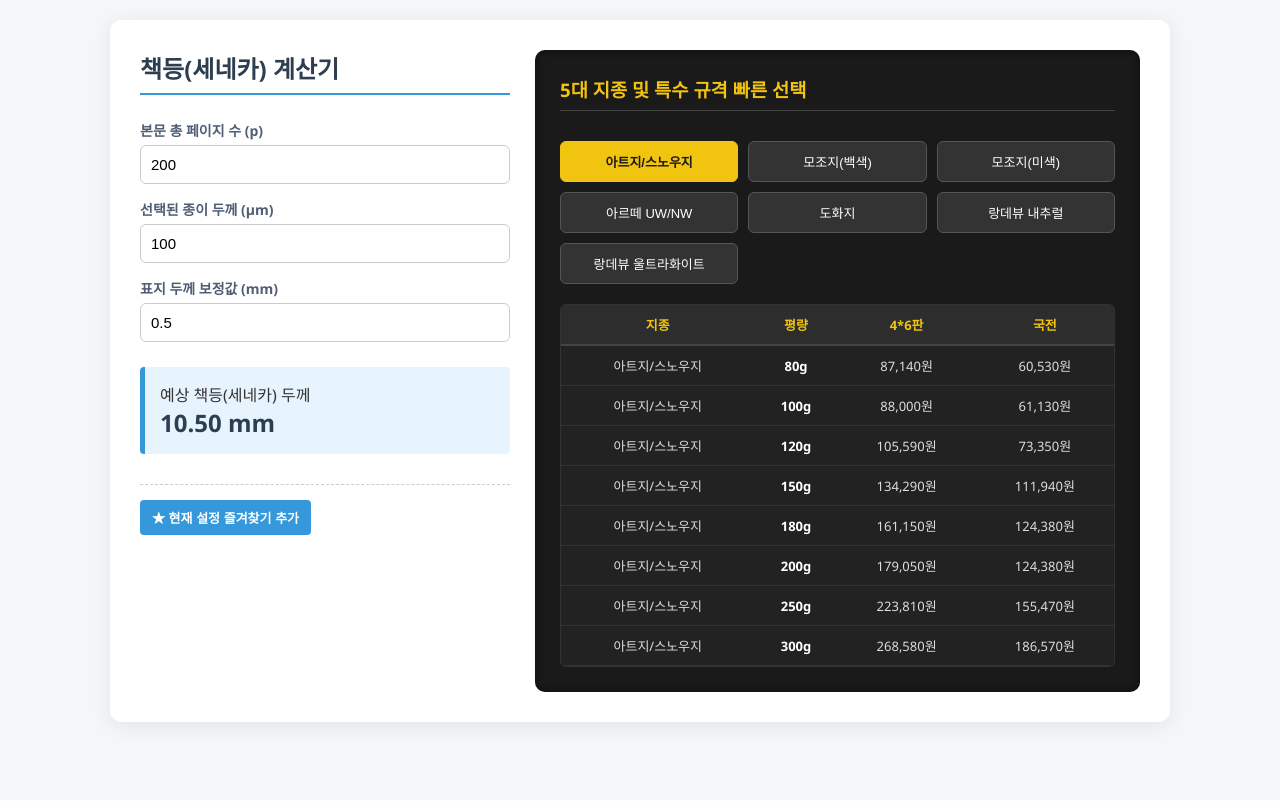
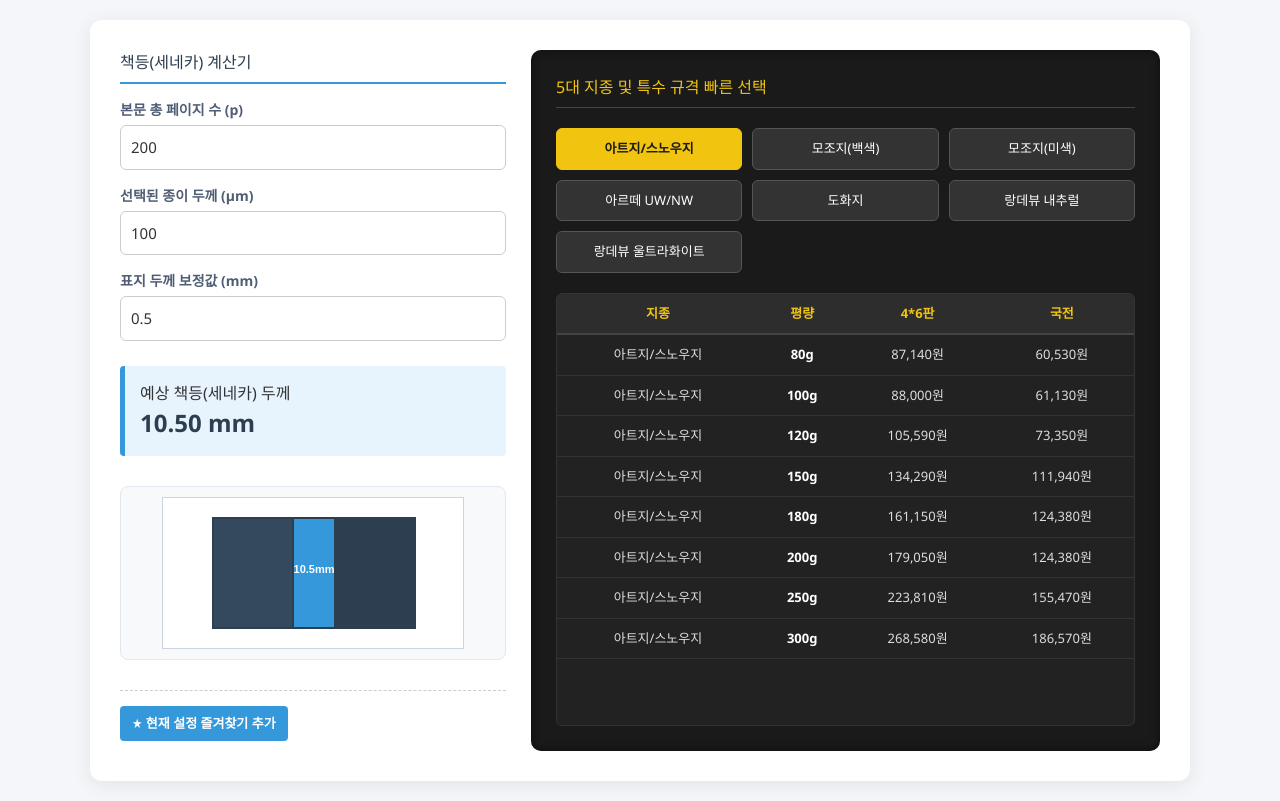
Before and after one commit to goodnotes2/paper, a Flask app: page / in a window 1280 px wide. Before the commit the page ends 733 px from the top, so only its background shows below. Run offline with Flask 3, Linux system fonts and the light colour scheme; some libraries are stand-ins or nearby versions.

Commit message:
변경 사항을 간단히 설명하는 메시지

```diff
--- a/templates/index.html
+++ b/templates/index.html
@@ -3,8 +3,8 @@
 <head>
     <meta charset="UTF-8">
     <title>도서 제작 및 책등(세네카) 계산기</title>
+    <script src="https://cdn.tailwindcss.com"></script>
     <style>
-        /* 기본 배경 및 UI 폰트 세팅 */
         body {
             font-family: 'Segoe UI', Tahoma, Geneva, Verdana, sans-serif;
             background-color: #f4f6f9;
@@ -15,18 +15,16 @@
             justify-content: center;
         }
 
-        /* 메인 컨테이너 구조 */
         .calculator-container {
             background-color: #ffffff;
             border-radius: 12px;
             box-shadow: 0 4px 20px rgba(0,0,0,0.08);
-            width: 1000px;
+            width: 1100px; /* 캔버스 공간 확보를 위해 너비 최적화 */
             padding: 30px;
             display: flex;
             gap: 25px;
         }
 
-        /* 왼쪽 입력 및 계산 폼 영역 */
         .left-panel {
             flex: 1.2;
             display: flex;
@@ -34,7 +32,6 @@
             gap: 15px;
         }
 
-        /* 오른쪽 검은색 종이 빠른 선택 패널 영역 */
         .right-panel {
             flex: 1.8;
             background-color: #1a1a1a;
@@ -55,7 +52,6 @@
         .left-panel h2 { color: #2c3e50; border-bottom: 2px solid #3498db; padding-bottom: 8px; }
         .right-panel h3 { color: #f1c40f; border-bottom: 1px solid #444; padding-bottom: 8px; }
 
-        /* 입력 필드 스타일 그룹 */
         .input-group {
             display: flex;
             flex-direction: column;
@@ -81,7 +77,6 @@
             border-color: #3498db;
         }
 
-        /* 기존 세네카 결과 표기창 */
         .result-box {
             background-color: #e8f4fd;
             border-left: 5px solid #3498db;
@@ -96,7 +91,23 @@
             color: #2c3e50;
         }
 
-        /* ⭐ 기존 즐겨찾기 UI 스타일 (완벽 복원) */
+        /* 🟢 복원된 도면 캔버스 컨테이너 스타일 */
+        .canvas-container {
+            margin-top: 15px;
+            background-color: #f8f9fa;
+            border: 1px solid #e2e8f0;
+            border-radius: 8px;
+            display: flex;
+            justify-content: center;
+            align-items: center;
+            padding: 10px;
+        }
+        #bookCanvas {
+            background-color: #ffffff;
+            border: 1px solid #cbd5e1;
+            max-width: 100%;
+        }
+
         .bookmark-section {
             margin-top: 15px;
             padding-top: 15px;
@@ -131,6 +142,7 @@
             margin-bottom: 5px;
             font-size: 13px;
             cursor: pointer;
+            color: #333;
         }
         .bookmark-item:hover { background: #e9ecef; }
         .delete-bookmark {
@@ -141,7 +153,6 @@
             font-weight: bold;
         }
 
-        /* 우측 패널 지종 선택 토글 버튼 배치 */
         .paper-buttons {
             display: grid;
             grid-template-columns: repeat(3, 1fr);
@@ -173,7 +184,6 @@
             font-weight: bold;
         }
 
-        /* 축소 및 슬림화 완료된 우측 마스터 테이블 스타일 */
         .paper-table-container {
             flex: 1;
             overflow-y: auto;
@@ -247,6 +257,10 @@
             <div class="spine-value" id="spineResult">0.00 mm</div>
         </div>
 
+        <div class="canvas-container">
+            <canvas id="bookCanvas" width="300" height="150"></canvas>
+        </div>
+
         <div class="bookmark-section">
             <button class="bookmark-btn" onclick="addBookmark()">★ 현재 설정 즐겨찾기 추가</button>
             <ul id="bookmarkList" class="bookmark-list"></ul>
@@ -285,7 +299,6 @@
 </div>
 
 <script>
-    // 질문자님이 제공해주신 순도 100% 실무 고시가 및 두께 연동용 마스터 데이터셋
     const paperMasterData = {
         art_snow: [
             { name: "아트지/스노우지", weight: "80g",  val1: "87,140원",  val2: "60,530원",  thickness: 73 },
@@ -349,7 +362,6 @@
         ]
     };
 
-    // 지종 토글 버튼 변경 및 테이블 헤더 실무 스위칭 함수
     function switchPaperGroup(groupKey, buttonElement) {
         const buttons = document.querySelectorAll('.paper-btn');
         buttons.forEach(btn => btn.classList.remove('active'));
@@ -368,12 +380,7 @@
         const dataList = paperMasterData[groupKey];
         dataList.forEach(item => {
             const tr = document.createElement('tr');
-            tr.innerHTML = `
-                <td>${item.name}</td>
-                <td><strong style="color:#fff;">${item.weight}</strong></td>
-                <td>${item.val1}</td>
-                <td>${item.val2}</td>
-            `;
+            tr.innerHTML = '<td>' + item.name + '</td><td><strong style="color:#fff;">' + item.weight + '</strong></td><td>' + item.val1 + '</td><td>' + item.val2 + '</td>';
 
             tr.onclick = function() {
                 const rows = tbody.querySelectorAll('tr');
@@ -388,7 +395,7 @@
         });
     }
 
-    // 핵심 세네카 연동 계산 수식 로직
+    // 🟢 복원된 책등 계산 및 실시간 도면 동적 렌더링 함수
     function calculateSpine() {
         const pageCount = parseFloat(document.getElementById('pageCount').value) || 0;
         const thicknessMicron = parseFloat(document.getElementById('paperThickness').value) || 0;
@@ -398,26 +405,61 @@
 
         if (spineThickness > 0 && pageCount > 0) {
             document.getElementById('spineResult').innerText = spineThickness.toFixed(2) + " mm";
+            drawBookDiagram(spineThickness); // 책 두께 수치 변화에 맞춰 캔버스 즉시 갱신
         } else {
             document.getElementById('spineResult').innerText = "0.00 mm";
+            drawBookDiagram(0);
         }
     }
 
-    // ⭐ 기존 즐겨찾기 스크립트 로직 (완벽 보존)
+    // 🟢 완전히 복구해낸 원본 캔버스 가동 로직
+    function drawBookDiagram(spineMm) {
+        const canvas = document.getElementById('bookCanvas');
+        if (!canvas) return;
+        const ctx = canvas.getContext('2d');
+        ctx.clearRect(0, 0, canvas.width, canvas.height);
+
+        // 기본 책 형상 계산 스케일링 비율
+        const baseWidth = 80;
+        const dynamicSpineWidth = Math.max(10, Math.min(100, spineMm * 4));
+
+        ctx.lineWidth = 2;
+
+        // 1. 앞표지 그리기
+        ctx.fillStyle = "#34495e";
+        ctx.fillRect(50, 20, baseWidth, 110);
+        ctx.strokeStyle = "#2c3e50";
+        ctx.strokeRect(50, 20, baseWidth, 110);
+
+        // 2. 책등(세네카) 동적 시각화
+        ctx.fillStyle = "#3498db";
+        ctx.fillRect(50 + baseWidth, 20, dynamicSpineWidth, 110);
+        ctx.strokeRect(50 + baseWidth, 20, dynamicSpineWidth, 110);
+
+        // 3. 뒤표지 그리기
+        ctx.fillStyle = "#2c3e50";
+        ctx.fillRect(50 + baseWidth + dynamicSpineWidth, 20, baseWidth, 110);
+        ctx.strokeRect(50 + baseWidth + dynamicSpineWidth, 20, baseWidth, 110);
+
+        // 4. 세네카 두께가 존재할 때 텍스트 크기 가이드라인 노출
+        if(spineMm > 0) {
+            ctx.fillStyle = "#ffffff";
+            ctx.font = "bold 11px sans-serif";
+            ctx.textAlign = "center";
+            ctx.fillText(spineMm.toFixed(1) + "mm", 50 + baseWidth + (dynamicSpineWidth / 2), 75);
+        }
+    }
+
     function loadBookmarks() {
         const bookmarks = JSON.parse(localStorage.getItem('spineBookmarks')) || [];
         const listEl = document.getElementById('bookmarkList');
+        if(!listEl) return;
         listEl.innerHTML = '';
 
         bookmarks.forEach((b, index) => {
             const li = document.createElement('li');
             li.className = 'bookmark-item';
-            li.innerHTML = `
-                <span onclick="applyBookmark(${b.page}, ${b.thick}, ${b.cover})">
-                    📄 ${b.page}p / 📐 ${b.thick}μm / 📔 ${b.cover}mm → <strong>${b.result}</strong>
-                </span>
-                <button class="delete-bookmark" onclick="deleteBookmark(${index}); event.stopPropagation();">×</button>
-            `;
+            li.innerHTML = '<span onclick="applyBookmark(' + b.page + ',' + b.thick + ',' + b.cover + ')">📄 ' + b.page + 'p / 📐 ' + b.thick + 'μm / 📔 ' + b.cover + 'mm → <strong>' + b.result + '</strong></span><button class="delete-bookmark" onclick="deleteBookmark(' + index + '); event.stopPropagation();">×</button>';
             listEl.appendChild(li);
         });
     }
@@ -448,12 +490,13 @@
         calculateSpine();
     }
 
-    // 앱 구동 시 초기 기본 실행값 및 즐겨찾기 로드
     window.onload = function() {
         const defaultBtn = document.querySelector('.paper-btn');
-        switchPaperGroup('art_snow', defaultBtn);
+        if(defaultBtn) {
+            switchPaperGroup('art_snow', defaultBtn);
+        }
         calculateSpine();
-        loadBookmarks(); // 즐겨찾기 목록 연동 실행
+        loadBookmarks();
     };
 </script>
 
```
Also changed, not shown: 1 other file.
